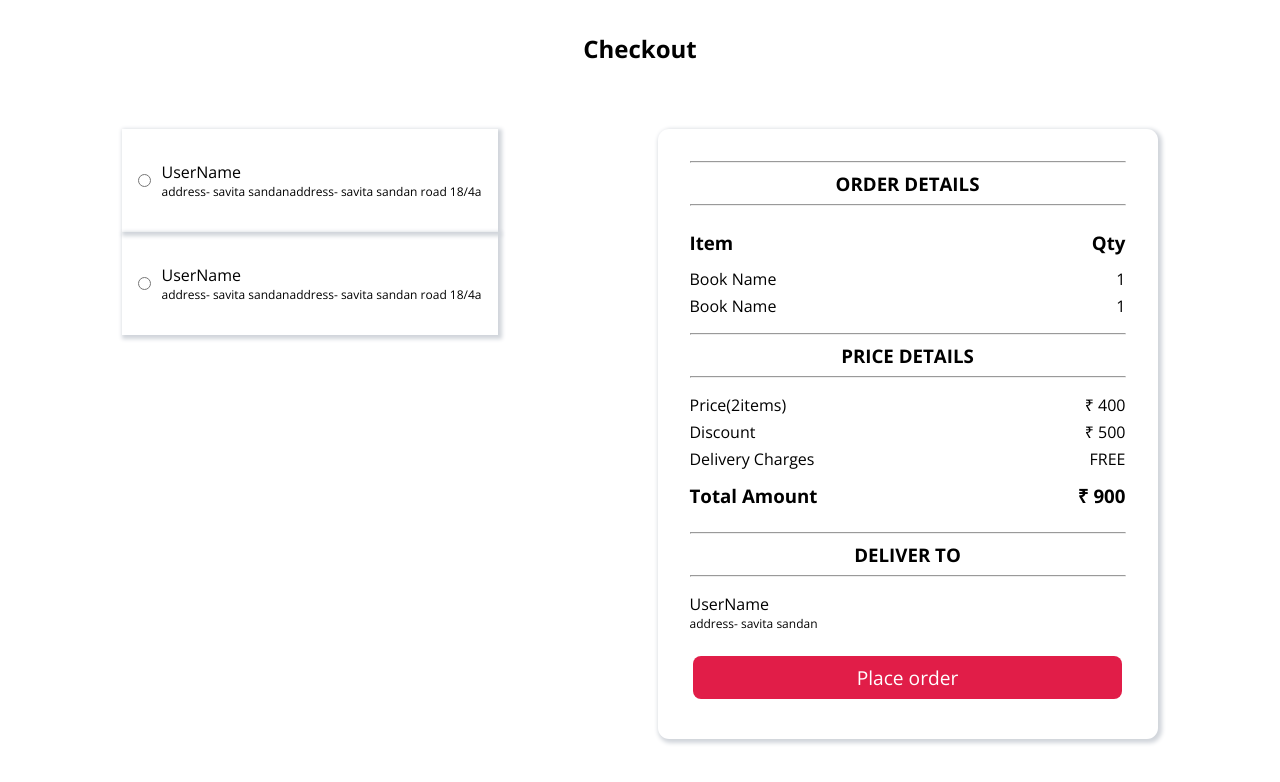
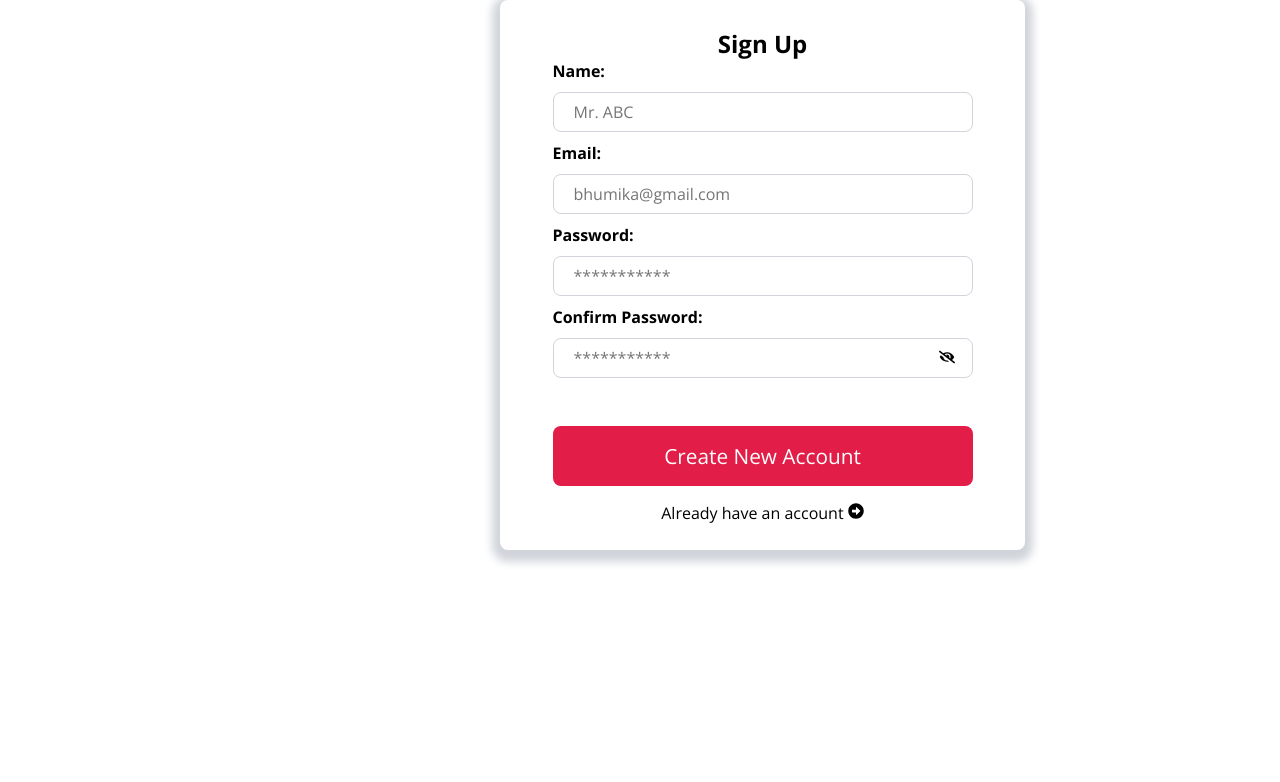
Before and after one commit to BhumikaSingh-27/my-ecommerce, a React (Create React App) app: page / in a window 1280 px wide. Shown: the top 782 px of the page. Built offline with nearby package versions, Linux system fonts and the light colour scheme; a web font is replaced by a local one.

Commit message:
fix: Signup form

```diff
--- a/public/index.html
+++ b/public/index.html
@@ -1,20 +1,19 @@
 <!DOCTYPE html>
 <html lang="en">
+
 <head>
   <meta charset="utf-8" />
   <link rel="icon" href="%PUBLIC_URL%/favicon.ico" />
   <meta name="viewport" content="width=device-width, initial-scale=1" />
   <meta name="theme-color" content="#000000" />
-    <meta
-      name="description"
-      content="Web site created using create-react-app"
-    />
+  <meta name="description" content="Web site created using create-react-app" />
   <link rel="apple-touch-icon" href="%PUBLIC_URL%/logo192.png" />
   <!--
       manifest.json provides metadata used when your web app is installed on a
       user's mobile device or desktop. See https://developers.google.com/web/fundamentals/web-app-manifest/
     -->
   <link rel="manifest" href="%PUBLIC_URL%/manifest.json" />
+  <link rel="stylesheet" href="https://cdnjs.cloudflare.com/ajax/libs/font-awesome/5.13.0/css/all.min.css">
   <!--
       Notice the use of %PUBLIC_URL% in the tags above.
       It will be replaced with the URL of the `public` folder during the build.
@@ -26,6 +25,7 @@
     -->
   <title>React App</title>
 </head>
+
 <body>
   <noscript>You need to enable JavaScript to run this app.</noscript>
   <div id="root"></div>
@@ -40,4 +40,5 @@
       To create a production bundle, use `npm run build` or `yarn build`.
     -->
 </body>
+
 </html>
--- a/src/App.js
+++ b/src/App.js
@@ -18,7 +18,7 @@ import Checkout from "./pages/Checkout/Checkout";
 function App() {
   return (
     <div className="App">
-      <Checkout />
+      <Signup />
     </div>
   );
 }
--- a/src/pages/Auth/Auth.css
+++ b/src/pages/Auth/Auth.css
@@ -6,7 +6,7 @@
     box-shadow: 0 4px 8px 8px var(--secondary-color);
     border-radius: 0.5rem;
     width: 525px;
-    height: 480px;
+    height: 550px;
     position: absolute;
     left: 500px;
 }
@@ -22,7 +22,7 @@
 
 .input-element {
     height: 40px;
-    width: 300px;
+    width: 100%;
     border: 1px solid var(--secondary-color);
     margin: 10px 0px 10px 0px;
     padding: 0px 20px 0px 20px;
@@ -67,3 +67,18 @@ label {
     align-self: flex-start;
     font-weight: bold;
 }
+
+.password-icon {
+    position: relative;
+    bottom: 2.5rem;
+    left: 24rem;
+    display: inline-block;
+    width: 20px;
+}
+
+.sign-up {
+    display: flex;
+    flex-direction: column;
+    width: 80%;
+    justify-content: baseline;
+}
--- a/src/pages/Auth/Signup.jsx
+++ b/src/pages/Auth/Signup.jsx
@@ -1,29 +1,52 @@
-import React from "react";
+import React, { useState } from "react";
 import "./Auth.css";
 import { FaArrowAltCircleRight } from "react-icons/fa";
+import { FaEyeSlash } from "react-icons/fa";
+import { FaEye } from "react-icons/fa";
 
 const Signup = () => {
+  const [showPassword, setShowPassword] = useState(false);
+
+  const tooglePassword = () => {
+    setShowPassword((showPassword) => !showPassword);
+  };
+
   return (
     <div>
       <div className="login-page">
+        <div className="sign-up">
         <h3>Sign Up</h3>
         <div className="login-element">
           <label>Name:</label>{" "}
-          <input class="input-element" type="text" placeholder="Mr. ABC" />
+          <input className="input-element" type="text" placeholder="Mr. ABC" />
           <label>Email:</label>{" "}
           <input
-            class="input-element"
+            className="input-element"
             type="text"
             placeholder="bhumika@gmail.com"
           />
           <label>Password:</label>
-          <input class="input-element" type="text" placeholder="***********" />
+          <input
+            class="input-element"
+            type="password"
+            placeholder="***********"
+          />
+          <label>Confirm Password:</label>
+          <input
+            class="input-element"
+            type={showPassword ? "text" : "password"}
+            placeholder="***********"
+          />
+          <div className="password-icon" onClick={tooglePassword}>
+            {showPassword ? <FaEye /> : <FaEyeSlash />}
+          </div>
           <button className="login-btn">Create New Account</button>
         </div>
         <a className="link" href="/login">
           Already have an account <FaArrowAltCircleRight />
         </a>
       </div>
+      </div>
     </div>
   );
 };
```
Lines whose indentation alone changed are shown as unchanged.
